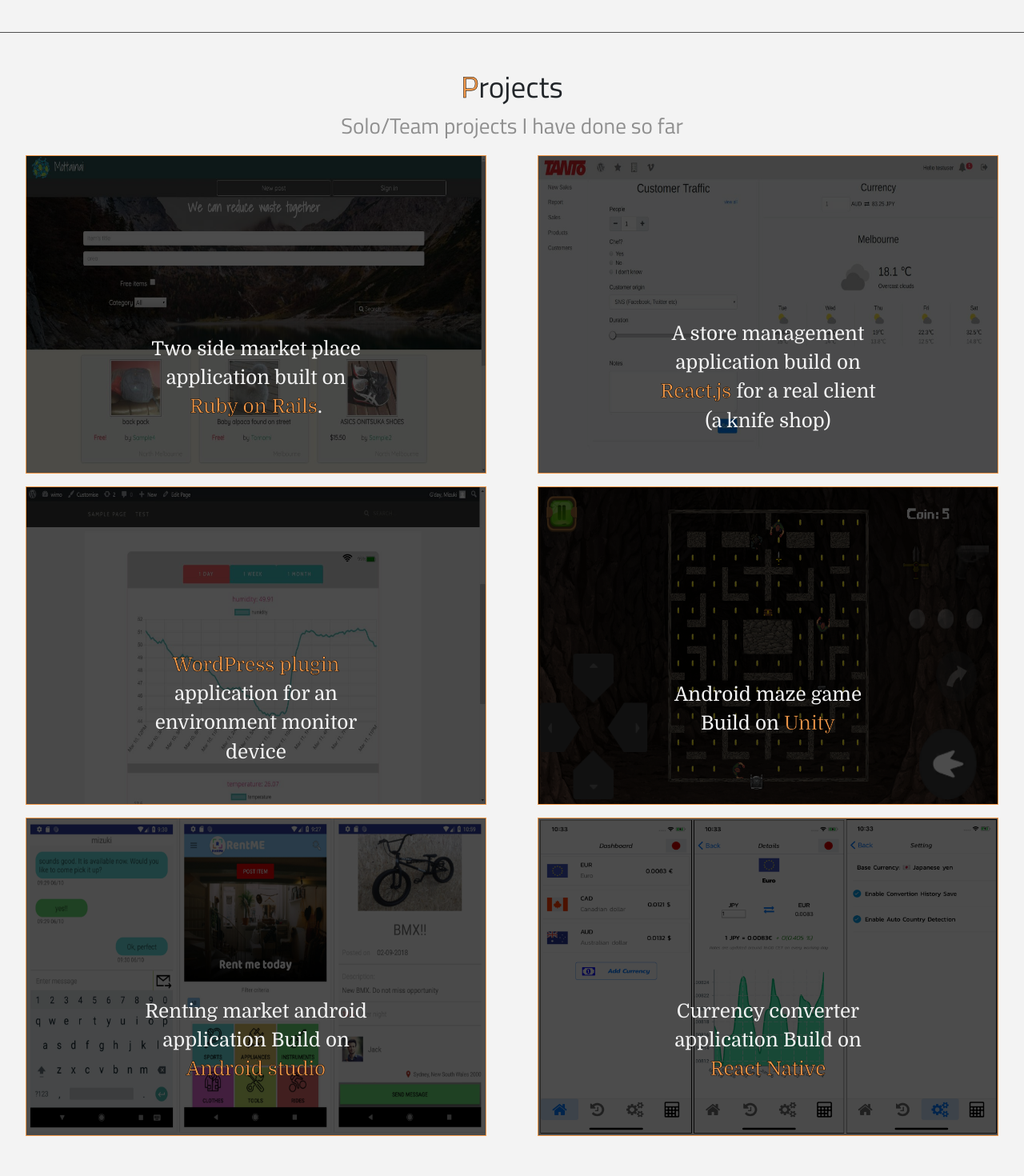
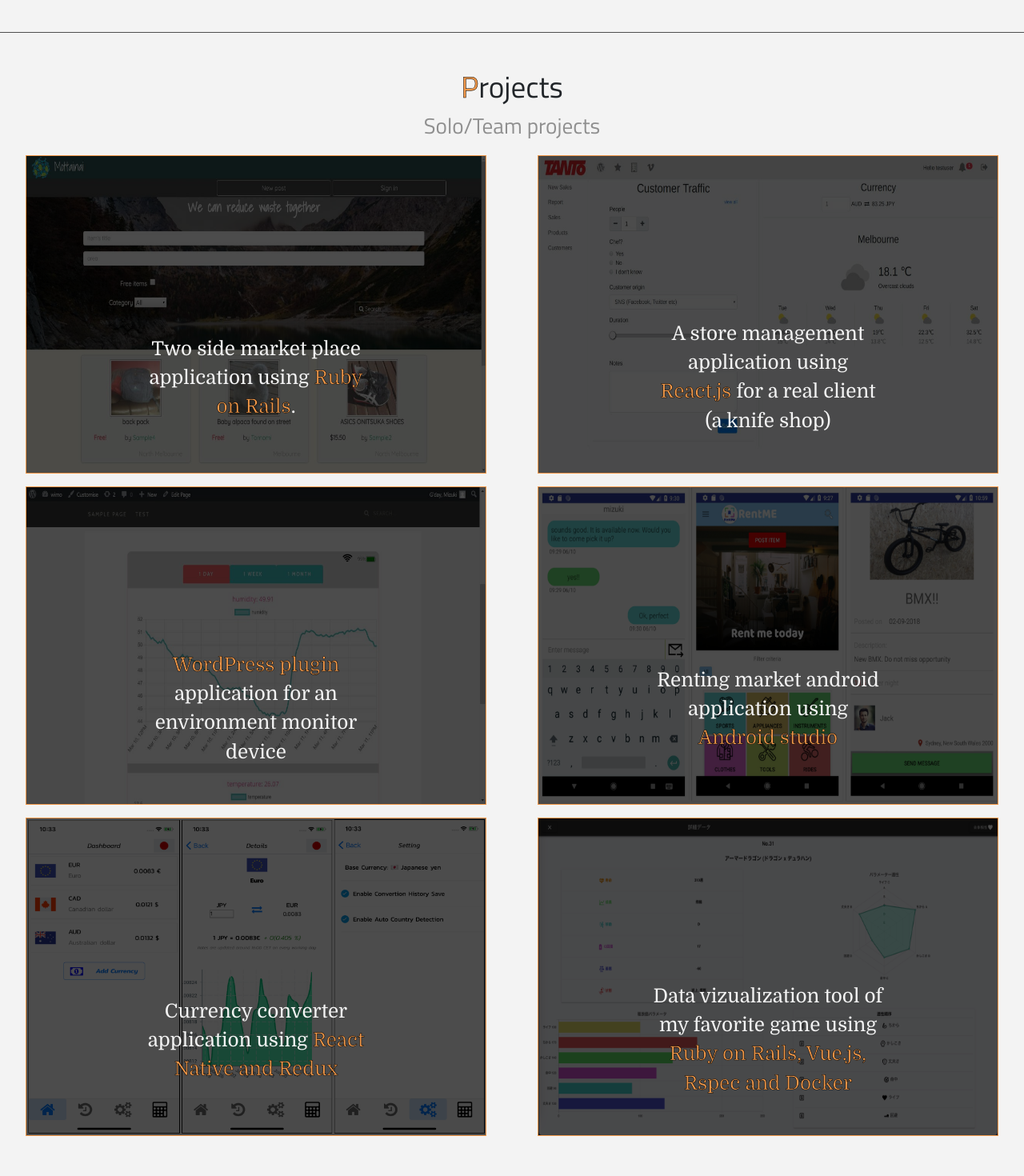
Before and after one commit to MizukiZ/New-Portfolio, a React (Create React App) app: page / in a window 1280 px wide. Shown: the part 1460-2930 px from the top of the page at 80% size. Built offline with nearby package versions, Linux system fonts and the light colour scheme.

Commit message:
Swap project

```diff
--- a/src/components/AboutMe.js
+++ b/src/components/AboutMe.js
@@ -28,7 +28,7 @@ function AboutMe({ position, screenHeight, headerOffSet }) {
         </div>
 
         <div className="icons-section mb-2">
-          <a href="/devResume.pdf" download>
+          <a href="/public/devResume.pdf" download>
             <img src="resume.png" alt="resumeLogo" />
             Resume
           </a>
--- a/src/components/Project.js
+++ b/src/components/Project.js
@@ -14,7 +14,7 @@ function Project({ screenHeight, headerOffSet }) {
         </div>
 
         <div className="sub-title mb-3">
-          Solo/Team projects I have done so far
+          Solo/Team projects
         </div>
 
         <div className="project-items-wrap">
@@ -22,7 +22,7 @@ function Project({ screenHeight, headerOffSet }) {
             <a href="https://github.com/MizukiZ/Mottainai">
               <img src="mottainai.jpg" alt="projectImg" />
               <p>
-                Two side market place application built on{" "}
+                Two side market place application using{" "}
                 <span>Ruby on Rails</span>.
               </p>
             </a>
@@ -32,7 +32,7 @@ function Project({ screenHeight, headerOffSet }) {
             <a href="https://github.com/MizukiZ/major-project-term3">
               <img src="tanto.jpg" alt="projectImg" />
               <p>
-                A store management application build on <span>React.js</span>{" "}
+                A store management application using <span>React.js</span>{" "}
                 for a real client (a knife shop)
               </p>
             </a>
@@ -48,20 +48,20 @@ function Project({ screenHeight, headerOffSet }) {
             </a>
           </div>
 
-          <div className="project-item mb-3">
+          {/* <div className="project-item mb-3">
             <a href="https://github.com/MizukiZ/CaveAdventure">
               <img src="caveAdventure.png" alt="projectImg" />
               <p>
-                Android maze game Build on <span>Unity</span>
+                Android maze game using <span>Unity</span>
               </p>
             </a>
-          </div>
+          </div> */}
 
           <div className="project-item mb-3">
             <a href="https://github.com/MizukiZ/RentMeProject">
               <img src="rentMeImage.jpg" alt="projectImg" />
               <p>
-                Renting market android application Build on{" "}
+                Renting market android application using{" "}
                 <span>Android studio</span>
               </p>
             </a>
@@ -71,8 +71,18 @@ function Project({ screenHeight, headerOffSet }) {
             <a href="https://github.com/MizukiZ/RentMeMVP">
               <img src="ccProject.png" alt="projectImg" />
               <p>
-                Currency converter application Build on{" "}
-                <span>React Native</span>
+                Currency converter application using{" "}
+                <span>React Native and Redux</span>
+              </p>
+            </a>
+          </div>
+
+          <div className="project-item mb-3">
+            <a href="https://github.com/MizukiZ/monster_farm_2_tool">
+              <img src="MF2ToolImg.png" alt="projectImg" />
+              <p>
+                Data vizualization tool of my favorite game using{" "}
+                <span>Ruby on Rails, Vue.js, Rspec and Docker</span>
               </p>
             </a>
           </div>
--- a/src/components/Skill.js
+++ b/src/components/Skill.js
@@ -3,7 +3,7 @@ import React from "react"
 function Skill({ screenHeight, headerOffSet }) {
   // skills list
   const mySkills = {
-    javaScript: ["JavaScript", "Jquery", "Node", "Express", "React", "React Native", "Angular"],
+    javaScript: ["JavaScript", "Jquery", "Node", "Vue.js", "React", "React Native", "Angular"],
     ruby: ["Ruby", "Ruby on Rails"],
     html: ["HTML", "CSS", "Bootstrap"],
     dataBase: ["MySQL", "MongoDB", "PortgreSQL", "Firebase"],
```
Also changed, not shown: public/MF2ToolImg.png (added).
